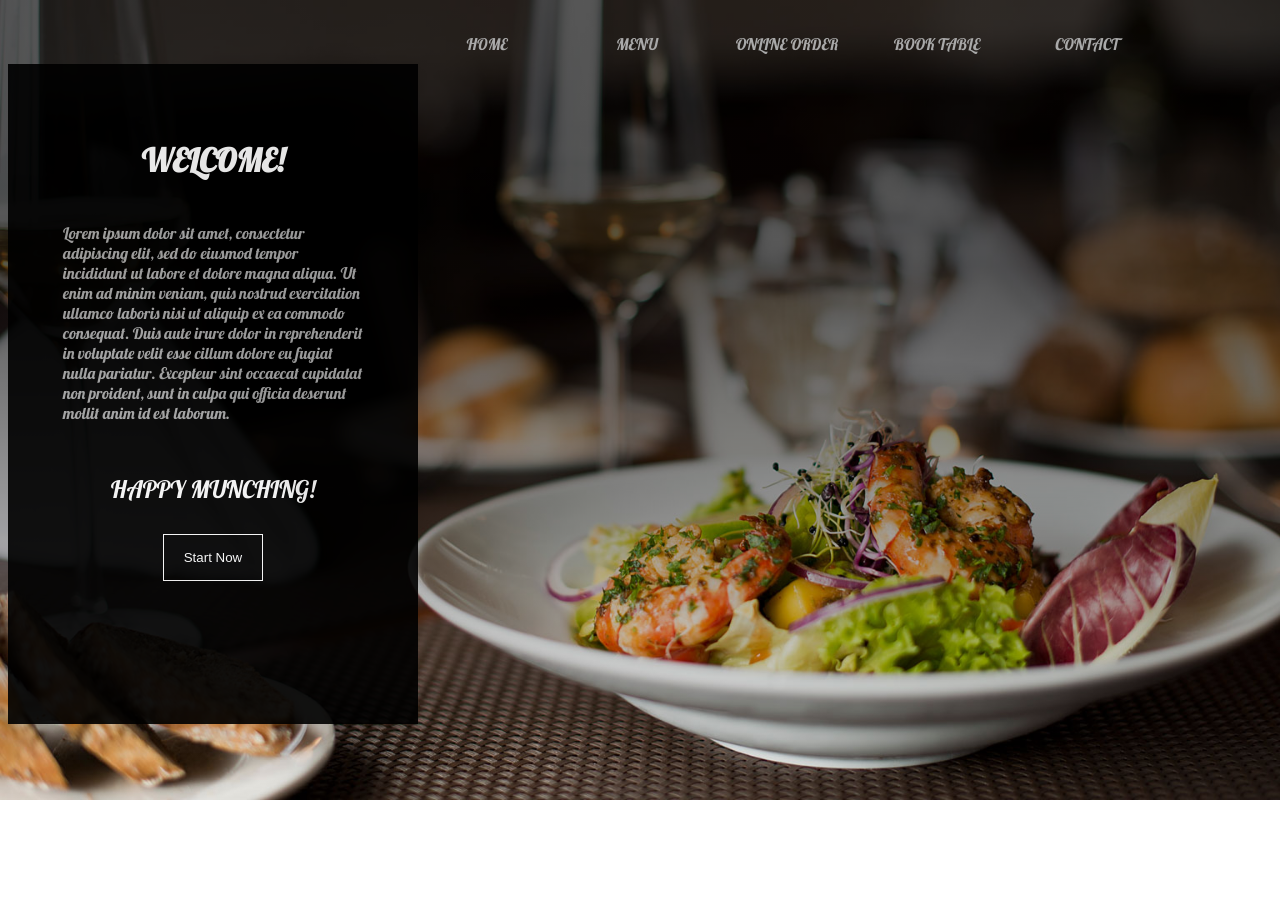
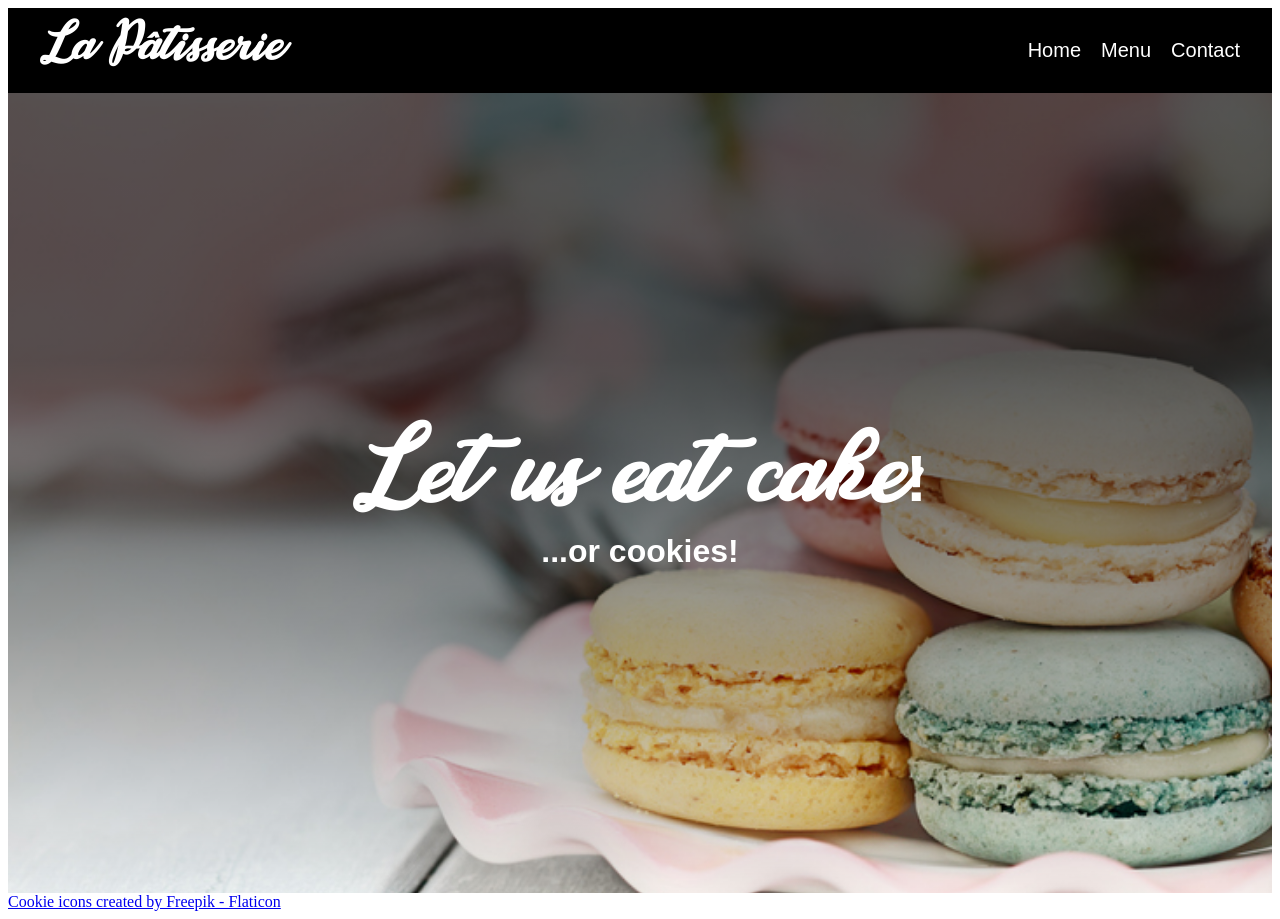
Before and after one commit to KelTamNguyen/Restaurant-Page, a website built with webpack: page dist/index.html in a window 1280 px wide. Before the commit the page ends 800 px from the top, so only its background shows below. Built offline with nearby package versions, Linux system fonts and the light colour scheme.

Commit message:
finish hero section

```diff
--- a/dist/index.css
+++ b/dist/index.css
@@ -1,74 +1,99 @@
 @import url('https://fonts.googleapis.com/css2?family=Dancing+Script&display=swap');
-@import url('https://fonts.googleapis.com/css2?family=Lobster&display=swap');
 
-html {
-    height: 100vh;
+@font-face {
+    font-family: 'Cassandra';
+    src: url('./assets/cassandra-font/CassandraPersonalUseRegular-3BjG.ttf') format('truetype');
 }
 
-body{
-    /* font-family: 'Dancing Script', cursive; */
-    font-family: 'Lobster', cursive;
-    color:white;
-    background:linear-gradient( rgba(0,0,0,0.65),rgba(0,0,0,0.65),rgba(0,0,0,0.35),rgba(0,0,0,0)),
-        url(./assets/foodd.jpg)no-repeat;
-    background-size:cover;
+:root {
+    --pink: #EC6792;
+    --blue: #3EC0E4;
 }
 
-.box{
-width:900px;
-float:right;
-border: 1px solid none;
-}
-.box ul li{
-width:150px;
-float:left;
-margin: 10px auto;
-text-align:center;
-}
-.box ul li a{
-    text-decoration: none;
-    color: darkgray;
-}
-.box ul li:hover{background-color: green;}
-.box ul li a:hover{ color:white;}
-
-.wd {
-    width: 300px;
-    height: 550px;
-    background-color: black;
-    opacity: 0.9;
-    padding: 55px;
+#content {
     display: flex;
     flex-direction: column;
-    align-items: center;
+    height: 100%;
+    width: 100%;
+    padding: 0;
+    margin: 0;
 }
 
-.wd h1 {
-    text-transform: uppercase;
-    font-weight: 100px;
+
+/* Navbar styles start here */
+
+nav {
+    position: sticky;
+    top: 0;
+    left: 0;
+    display: flex;
+    justify-content: space-between;
+    background: rgba(0, 0, 0, 1);
+    padding-left: 1rem;
+    padding-right: 1rem;
+    align-items: center;
+    z-index: 10;
+    padding: 0 2rem;
 }
 
-.wd h4 {
-    color: darkgray;
-    font-weight: normal;
+nav h1 {
+    font-family: 'Cassandra', cursive;
+    color: white;
+    font-size: 2rem;
 }
 
-.wd h2 {
-    text-transform: uppercase;
-    font-weight: normal;
-    margin: 30px;
+nav ul {
+    display: flex;
+    gap: 1.25rem;
+    font-family: 'Gotham Medium', sans-serif;
 }
 
-.btn {
-    background-color: black;
+nav ul a {
     color: white;
-    border: 1px solid white;
-    border-radius: 0%;
-    padding: 15px 20px;
-    text-align: center;
+    text-decoration: none;
+    font-size: 1.25rem;
 }
 
-.btn:hover {
-    background-color: white;
-    color: black;
+nav ul a:hover {
+    color: var(--pink);
 }
+
+/* Navbar styles end  here */
+
+/* Welcome Section Styles begin here */
+
+#hero {
+    background:linear-gradient( rgba(0,0,0,0.65),rgba(0,0,0,0.65),rgba(0,0,0,0.35),rgba(0,0,0,0)),
+        url('./assets/iStock-530583274.jpg')no-repeat;
+    background-size: cover;
+    height: 100vh;
+    z-index: 0;
+    width: 100%;
+    margin: 0;
+    text-align: center;
+    display: flex;
+    flex-direction: column;
+    justify-content: center;
+}
+
+#cta {
+    color: white;
+    font-family: 'Cassandra', sans-serif;
+    font-size: 4rem;
+    margin-bottom: 0;
+}
+
+#subtitle {
+    font-family: 'Gothic Medium', sans-serif;
+    color: white;
+    font-size: 2rem;
+    margin-top: 0;
+}
+
+#message {
+    display: flex;
+    flex-direction: column;
+    gap: 1rem;
+}
+
+/* Welcome Section Styles end here*/
--- a/dist/index.html
+++ b/dist/index.html
@@ -6,30 +6,26 @@
     <meta name="viewport" content="width=device-width, initial-scale=1.0">
     <title>Restaurant Page | The Odin Project</title>
     <link rel="stylesheet" href="index.css">
+    <link rel="shortcut icon" href="./assets/cookie.png" type="image/x-icon">
 </head>
 <body>
-    <div class="box">
-    <ul type="none">
-        <li><a href="">HOME</a></li>
-        <li><a href="">MENU</a></li>
-        <li><a href="">ONLINE ORDER</a></li>
-        <li><a href="">BOOK TABLE</a></li>
-        <li><a href="">CONTACT</a></li>
-    </ul>
-    </div>
-    <div class="wd">
-        <h1>Welcome!</h1>
-        <h4>Lorem ipsum dolor sit amet, consectetur adipiscing elit, sed do eiusmod tempor
-            incididunt ut labore et dolore magna aliqua. Ut enim ad minim veniam, quis nostrud
-            exercitation ullamco laboris nisi ut aliquip ex ea commodo consequat. Duis aute
-            irure dolor in reprehenderit in voluptate velit esse cillum dolore eu fugiat nulla
-            pariatur. Excepteur sint occaecat cupidatat non proident, sunt in culpa qui officia
-            deserunt mollit anim id est laborum.
-        </h4>
-        <h2>Happy Munching!</h2>
-        <div class="opt">
-            <a href="#"><button class="btn">Start Now</button></a>
-        </div>
+    <!-- <h1>hello</h1> -->
+    <div id="content">
+        <nav class="nav">
+            <h1>La Pâtisserie</h1>
+            <ul id="nav-links" type="none">
+                <li><a href="">Home</a></li>
+                <li><a href="">Menu</a></li>
+                <li><a href="">Contact</a></li>
+            </ul>
+        </nav>
+        <section id="hero">
+            <div id="message">
+                <h1 id="cta">Let us eat cake!</h1>
+                <h2 id="subtitle">...or cookies!</h2>
+            </div>
+        </section>
+        <a href="https://www.flaticon.com/free-icons/cookie" title="cookie icons">Cookie icons created by Freepik - Flaticon</a>
     </div>
     <script defer src="main.js"></script>
 </body>
```
Also changed, not shown: dist/assets/font/readme.html (added, +188 -0 lines), dist/assets/Gotham Medium Regular.ttf (added), dist/assets/black-and-white-cookie.jpg (added), dist/assets/cassandra-font/CassandraPersonalUseRegular-3BjG.ttf (added), dist/assets/cassandra-font/info.txt (added), dist/assets/cassandra-font/misc/Terms of Use End User Lisence Agreement.txt (added), dist/assets/cookie.png (added), dist/assets/cookies/Anzac-Biscuits.jpg (added), dist/assets/cookies/Chinese-Almond-Cookies.jpg (added), dist/assets/cookies/black-and-white-cookie.jpeg (added), dist/assets/cookies/field-guide-to-cookies.jpg (added), dist/assets/cookies/ladyfingers.jpg (added), dist/assets/font/Gotham Medium Regular.ttf (added), dist/assets/foodd.jpg (deleted), 2 more files.
